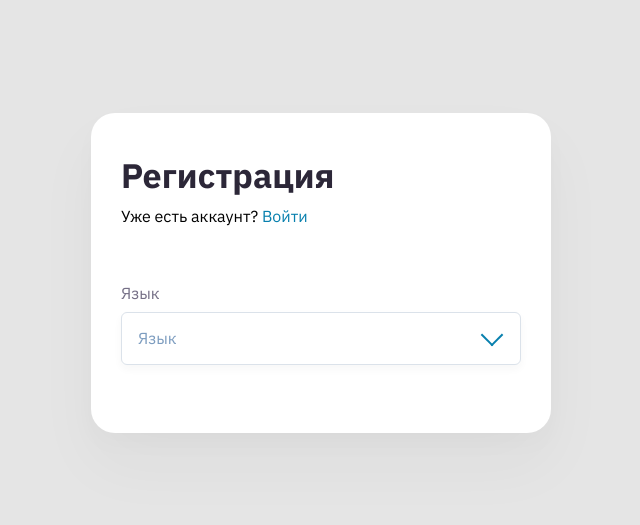
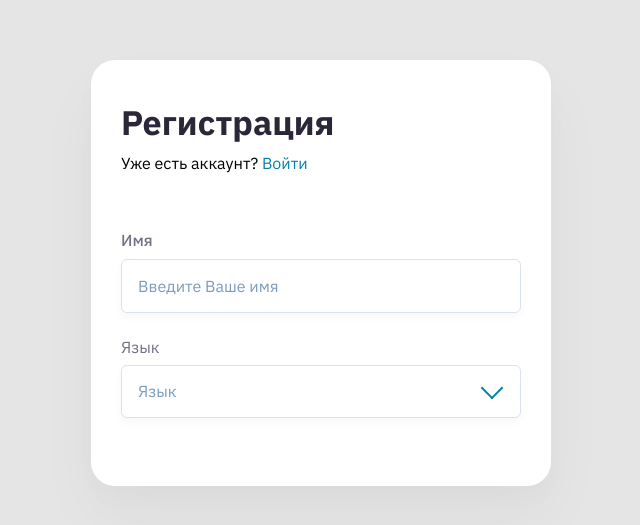
Before and after one commit to e1bandito/amigoweb, a Vue app: page / in a window 1280 px wide. Shown: the part 127-652 px from the top of the page, without its empty margins (319-959 px from the left). Built offline with nearby package versions, Linux system fonts and the light colour scheme.

Commit message:
add styles for input

```diff
--- a/src/components/Form.vue
+++ b/src/components/Form.vue
@@ -3,6 +3,7 @@
     <form action="" class="form__body">
       <h1 class="form__title">Регистрация</h1>
       <p class="form__text">Уже есть аккаунт? <a href="#" class="form__link">Войти</a></p>
+      <Input/>
       <Select/>
     </form>
   </div>
@@ -10,11 +11,12 @@
 
 <script>
 import Select from "@/components/Select";
+import Input from "@/components/Input";
 
 export default {
   name: 'Form',
   components: {
-    Select
+    Select, Input
   }
 }
 </script>
--- a/src/components/Input.vue
+++ b/src/components/Input.vue
@@ -1,5 +1,10 @@
 <template>
-
+  <div class="input">
+    <label class="input__label">Имя
+      <input type="text" class="input__field" placeholder="Введите Ваше имя">
+    </label>
+    <span class="input__error">Введено не корректное значение</span>
+  </div>
 </template>
 
 <script>
@@ -8,6 +13,58 @@ export default {
 }
 </script>
 
-<style scoped>
+<style lang="scss">
+@import "src/assets/styles/variables";
 
+.input {
+  position: relative;
+  padding-bottom: 24px;
+}
+
+.input__label {
+  display: flex;
+  flex-direction: column;
+  color: $text-light;
+  font-weight: 500;
+}
+
+.input__field {
+  padding: 16px 16px 15px;
+  margin-top: 7px;
+  width: 100%;
+  background: $white;
+  border: 1px solid $input-border-color;
+  box-shadow: 0 4px 8px $input-shadow-color;
+  border-radius: 6px;
+  font-size: 16px;
+  line-height: 21px;
+  color: $text-main;
+  font-family: "IBM Plex Sans", "Arial", sans-serif;
+
+  &::placeholder {
+    color: $text-light-blue;
+  }
+
+  &:focus {
+    outline: none;
+    border: 2px solid $input-border-focus-color;
+    padding: 15px 15px 14px;
+  }
+
+  &:hover {
+    border: 2px solid $input-border-focus-color;
+    padding: 15px 15px 14px;
+  }
+}
+
+.input__error {
+  display: none;
+
+  position: absolute;
+  bottom: 0;
+  left: 0;
+  font-size: 14px;
+  line-height: 18px;
+  color: $text-error;
+}
 </style>
--- a/src/components/Select.vue
+++ b/src/components/Select.vue
@@ -50,7 +50,6 @@ export default {
   cursor: pointer;
   padding: 15px 57px 14px 16px;
   color: $text-light-blue;
-  transition: color 0.3s, border-color 0.3s;
   white-space: nowrap;
   overflow: hidden;
   text-overflow: ellipsis;
@@ -68,8 +67,14 @@ export default {
   }
 
   &:hover {
-    border-color: $input-border-focus-color;
+    border: 2px solid $input-border-focus-color;
+    padding: 14px 56px 13px 15px;
     color: $text-main;
+
+    &::after {
+      top: 13px;
+      right: 19px;
+    }
   }
 }
 
```
